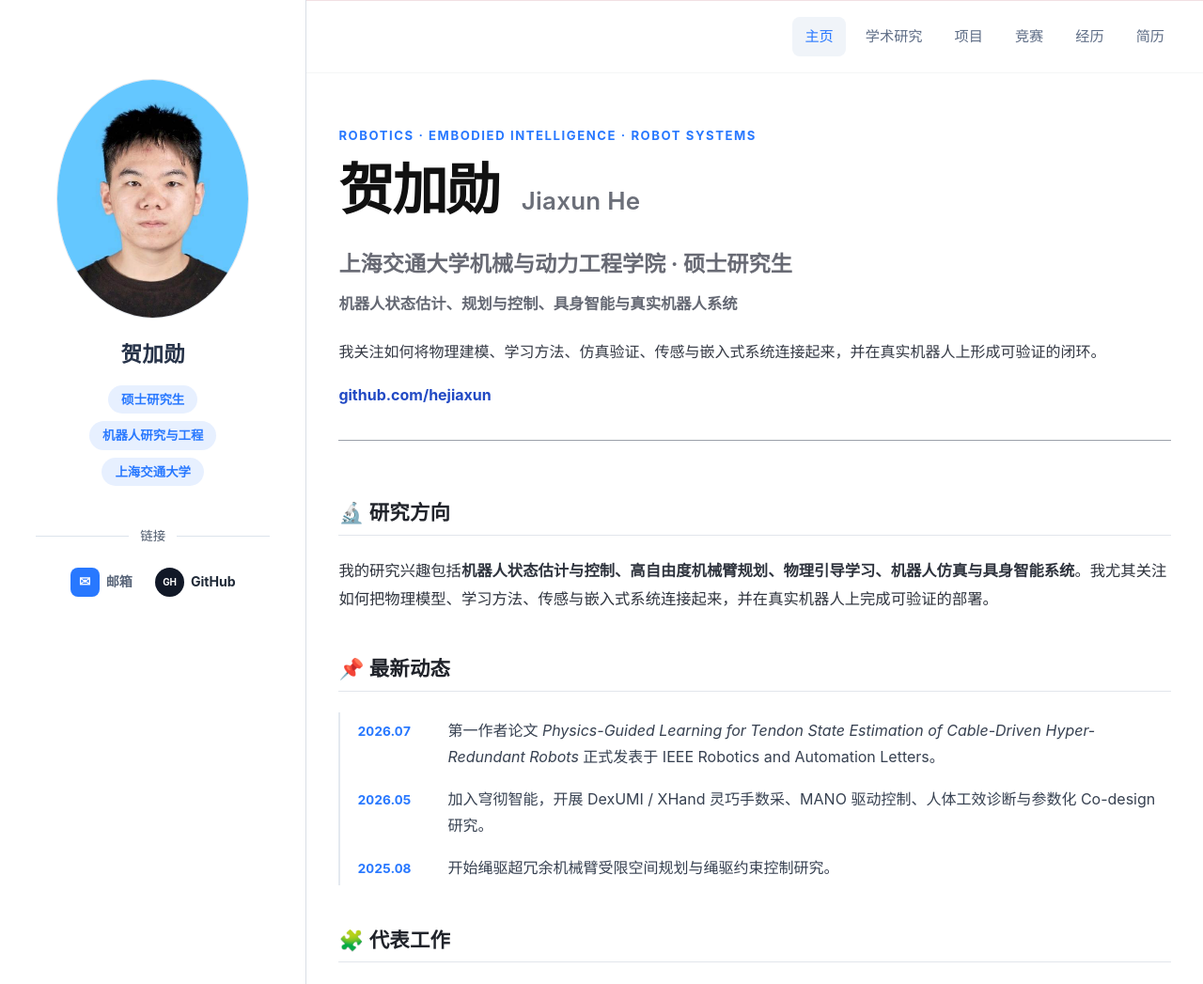
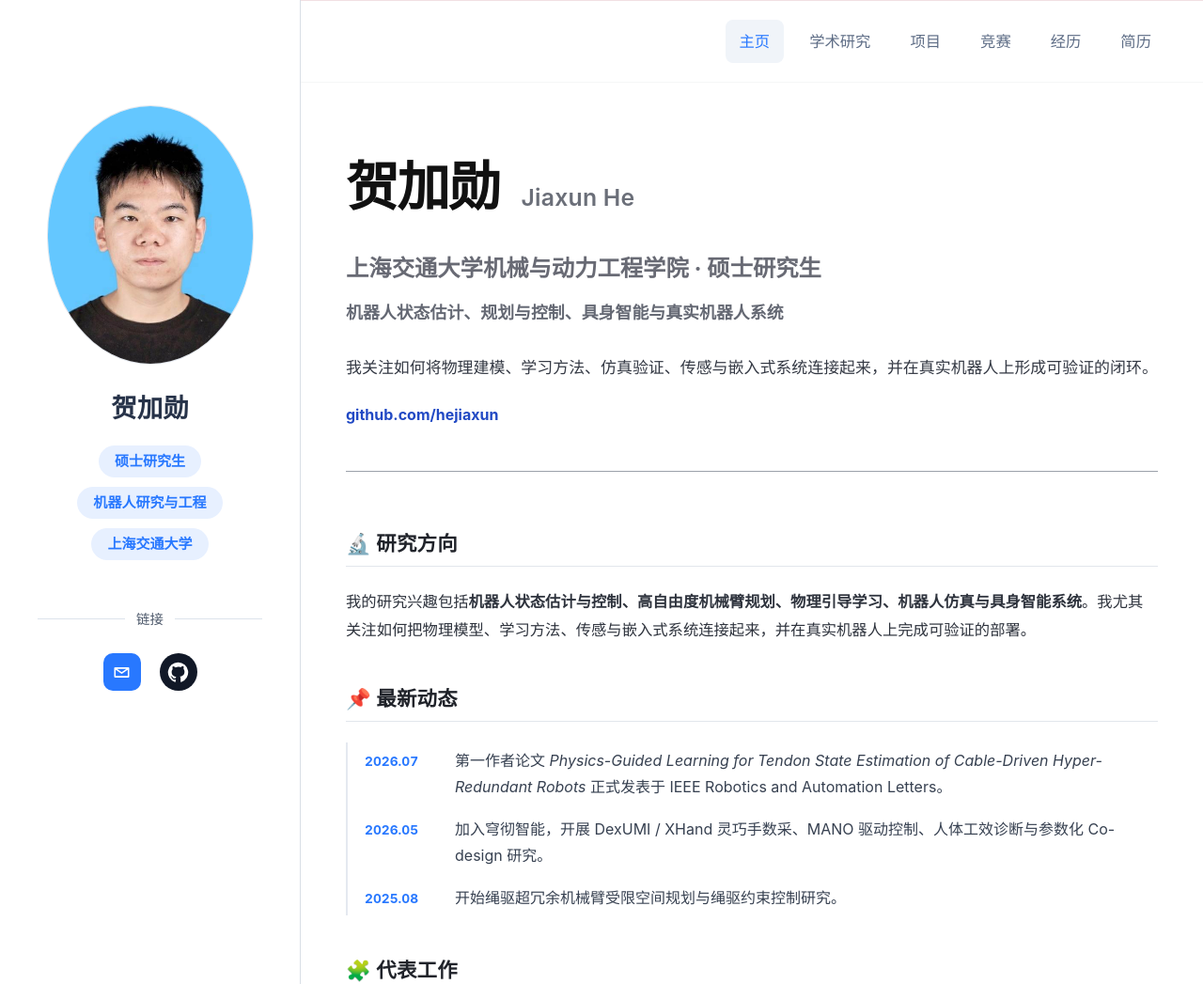
Before and after one commit to hejiaxun/hejiaxun.github.io, a Jekyll site: the page built from _pages/about.md, in a window 1280 px wide and 1400 px high, cut to the strip 0-1047 px from the top of the window. Shown: the whole strip at 94% size. Built offline with Jekyll 4.4.1, drawn with Linux system fonts in a browser that asks for light colours.

Commit message:
Strengthen academic homepage hierarchy

```diff
--- a/_layouts/about.html
+++ b/_layouts/about.html
@@ -14,10 +14,14 @@ layout: default
     <div class="sidebar-link-title"><span>链接</span></div>
     <div class="sidebar-links">
       <span class="sidebar-link-disabled" title="邮箱地址暂未公开" aria-label="邮箱地址暂未公开">
-        <span class="mail-mark" aria-hidden="true">✉</span><span>邮箱</span>
+        <span class="mail-mark" aria-hidden="true">
+          <svg viewBox="0 0 24 24"><path d="M3.75 6.75h16.5v10.5H3.75zM4.5 7.5l7.5 5.25 7.5-5.25"/></svg>
+        </span>
       </span>
       <a href="https://github.com/{{ site.github_username }}" aria-label="GitHub">
-        <span class="github-mark" aria-hidden="true">GH</span><span>GitHub</span>
+        <span class="github-mark" aria-hidden="true">
+          <svg viewBox="0 0 24 24"><path d="M12 .8a11.2 11.2 0 0 0-3.54 21.83c.56.1.77-.24.77-.54v-2.18c-3.13.68-3.79-1.33-3.79-1.33-.51-1.3-1.25-1.65-1.25-1.65-1.02-.7.08-.68.08-.68 1.13.08 1.72 1.16 1.72 1.16 1 1.72 2.63 1.22 3.27.93.1-.73.39-1.22.71-1.5-2.5-.28-5.13-1.25-5.13-5.54 0-1.22.44-2.22 1.16-3-.12-.28-.5-1.42.11-2.96 0 0 .95-.3 3.08 1.15A10.7 10.7 0 0 1 12 5.81c.95 0 1.9.13 2.79.38 2.14-1.45 3.08-1.15 3.08-1.15.61 1.54.23 2.68.11 2.96.72.78 1.16 1.78 1.16 3 0 4.3-2.64 5.25-5.15 5.53.4.35.76 1.03.76 2.08v3.48c0 .3.2.65.78.54A11.2 11.2 0 0 0 12 .8z"/></svg>
+        </span>
       </a>
     </div>
   </div>
@@ -26,7 +30,6 @@ layout: default
 <div class="home-main-column">
   <div class="home-shell">
     <section class="home-identity">
-      <p class="eyebrow">ROBOTICS · EMBODIED INTELLIGENCE · ROBOT SYSTEMS</p>
       <h1>贺加勋 <span>Jiaxun He</span></h1>
       <p class="home-role">上海交通大学机械与动力工程学院 · 硕士研究生</p>
       <p class="home-address">机器人状态估计、规划与控制、具身智能与真实机器人系统</p>
--- a/assets/css/site.css
+++ b/assets/css/site.css
@@ -11,7 +11,7 @@
 
 /* Homepage: a restrained academic profile with a persistent identity rail. */
 .home-page {
-  --home-sidebar-width: clamp(300px, 25.5vw, 390px);
+  --home-sidebar-width: clamp(320px, 25vw, 410px);
   background: #fff;
 }
 
@@ -27,8 +27,8 @@
 }
 
 .home-page .header-inner {
-  width: min(calc(100% - 56px), 1180px);
-  min-height: 76px;
+  width: min(calc(100% - 80px), 1460px);
+  min-height: 86px;
 }
 
 .home-page .site-brand {
@@ -38,14 +38,14 @@
 .home-page .site-nav {
   width: 100%;
   justify-content: flex-end;
-  gap: 8px;
+  gap: 12px;
 }
 
 .home-page .site-nav a {
-  padding: 8px 13px;
+  padding: 9px 15px;
   color: #5e6d86;
   border-radius: 8px;
-  font-size: 0.95rem;
+  font-size: 1.02rem;
 }
 
 .home-page .site-nav a:hover,
@@ -71,14 +71,14 @@
 .sidebar-inner {
   display: flex;
   min-height: 100%;
-  padding: 84px 38px 42px;
+  padding: 112px 40px 52px;
   align-items: center;
   flex-direction: column;
 }
 
 .sidebar-photo {
-  width: 205px;
-  height: 255px;
+  width: 220px;
+  height: 276px;
   object-fit: cover;
   object-position: center 21%;
   border: 1px solid #e1e6ed;
@@ -86,27 +86,27 @@
 }
 
 .sidebar-name {
-  margin: 24px 0 0;
+  margin: 30px 0 0;
   color: #273349;
-  font-size: 1.42rem;
+  font-size: 1.72rem;
   line-height: 1.2;
 }
 
 .sidebar-tags {
   display: flex;
   max-width: 270px;
-  margin-top: 20px;
-  gap: 8px;
+  margin-top: 23px;
+  gap: 10px;
   align-items: center;
   flex-direction: column;
 }
 
 .sidebar-tags span {
-  padding: 7px 14px;
+  padding: 8px 17px;
   color: #2878ff;
   background: #e7f0ff;
-  border-radius: 18px;
-  font-size: 0.84rem;
+  border-radius: 22px;
+  font-size: 0.94rem;
   font-weight: 650;
   line-height: 1.2;
   text-align: center;
@@ -115,12 +115,12 @@
 .sidebar-link-title {
   display: grid;
   width: 100%;
-  margin-top: 42px;
+  margin-top: 50px;
   grid-template-columns: 1fr auto 1fr;
   gap: 12px;
   align-items: center;
   color: #4c586a;
-  font-size: 0.84rem;
+  font-size: 0.9rem;
 }
 
 .sidebar-link-title::before,
@@ -132,51 +132,57 @@
 
 .sidebar-links {
   display: flex;
-  margin-top: 22px;
-  gap: 24px;
+  margin-top: 24px;
+  gap: 20px;
   justify-content: center;
 }
 
 .sidebar-links a {
   display: inline-flex;
   color: #1f2937;
-  gap: 7px;
   align-items: center;
-  font-size: 0.88rem;
-  font-weight: 700;
+  border-radius: 50%;
 }
 
 .sidebar-link-disabled {
   display: inline-flex;
-  color: #596579;
-  gap: 7px;
   align-items: center;
   cursor: default;
-  font-size: 0.88rem;
-  font-weight: 700;
+  border-radius: 50%;
 }
 
 .mail-mark {
   display: inline-grid;
-  width: 31px;
-  height: 31px;
+  width: 40px;
+  height: 40px;
   place-items: center;
   color: #fff;
   background: #2878ff;
-  border-radius: 8px;
-  font-size: 0.92rem;
+  border-radius: 10px;
+}
+
+.mail-mark svg {
+  width: 21px;
+  fill: none;
+  stroke: currentColor;
+  stroke-linecap: round;
+  stroke-linejoin: round;
+  stroke-width: 1.8;
 }
 
 .github-mark {
   display: inline-grid;
-  width: 31px;
-  height: 31px;
+  width: 40px;
+  height: 40px;
   place-items: center;
   color: #fff;
   background: #111827;
   border-radius: 50%;
-  font-size: 0.62rem;
-  letter-spacing: -0.03em;
+}
+
+.github-mark svg {
+  width: 23px;
+  fill: currentColor;
 }
 
 .home-main-column {
@@ -184,20 +190,20 @@
 }
 
 .home-main-column .home-shell {
-  width: min(calc(100% - 68px), 1180px);
+  width: min(calc(100% - 96px), 1460px);
   margin: 0 auto;
-  padding: 56px 0 86px;
+  padding: 82px 0 100px;
 }
 
 .home-identity {
-  padding: 0 0 34px;
+  padding: 0 0 46px;
   border-bottom: 1px solid #9ba1aa;
 }
 
 .home-identity h1 {
   margin: 0;
   color: #111;
-  font-size: clamp(2.45rem, 4.6vw, 4rem);
+  font-size: clamp(3rem, 4.4vw, 4.8rem);
   line-height: 1.08;
   letter-spacing: -0.035em;
 }
@@ -211,30 +217,30 @@
 }
 
 .home-role {
-  margin: 27px 0 0;
+  margin: 34px 0 0;
   color: #686a74;
-  font-size: clamp(1.12rem, 2vw, 1.45rem);
+  font-size: clamp(1.3rem, 1.9vw, 1.65rem);
   font-weight: 750;
 }
 
 .home-address {
-  margin: 8px 0 0;
+  margin: 11px 0 0;
   color: #646873;
-  font-size: 1.02rem;
+  font-size: 1.12rem;
   font-weight: 650;
 }
 
 .home-summary {
   max-width: 920px;
-  margin: 22px 0 0;
+  margin: 27px 0 0;
   color: #343944;
-  font-size: 1rem;
+  font-size: 1.06rem;
   line-height: 1.85;
 }
 
 .home-contact {
   display: flex;
-  margin: 17px 0 0;
+  margin: 20px 0 0;
   gap: 10px;
   flex-wrap: wrap;
   font-weight: 700;
@@ -245,15 +251,15 @@
 }
 
 .home-content {
-  padding-top: 10px;
+  padding-top: 14px;
 }
 
 .home-content.prose h2 {
-  margin-top: 54px;
+  margin-top: 62px;
   padding: 0;
   color: #20232a;
   border-bottom: 0;
-  font-size: 1.7rem;
+  font-size: 1.85rem;
   letter-spacing: -0.015em;
 }
 
```
